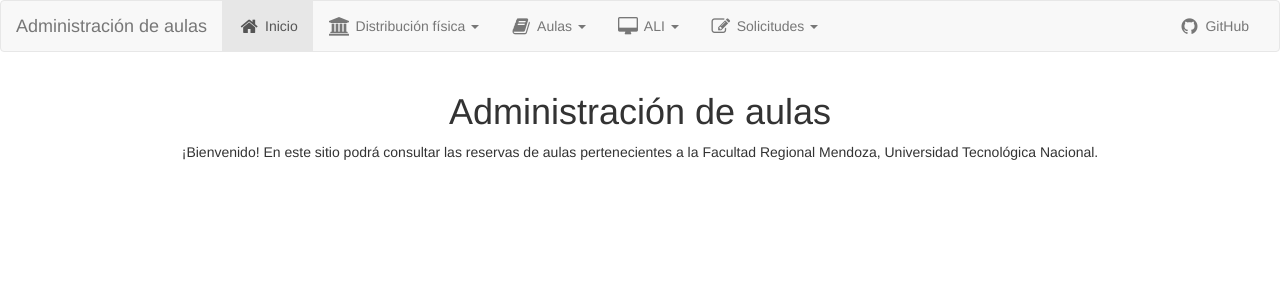
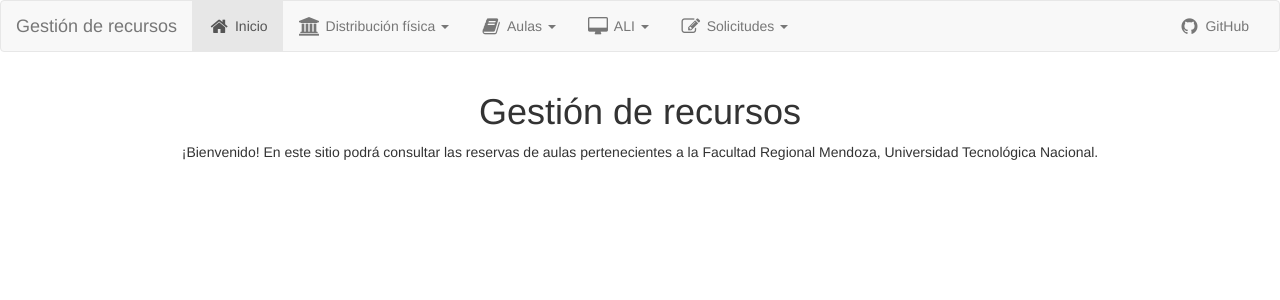
Before and after one commit to utn-frm-si/reservas, a Django app: page / in a window 1280 px wide. Shown: the top 300 px of the page. Run offline with Django 3.2, Linux system fonts and the light colour scheme; data that the repository does not hold is empty; some libraries are stand-ins or nearby versions.

Commit message:
Cambio de título principal a 'Gestión de recursos' (#186)

```diff
--- a/templates/app_reservas/base.html
+++ b/templates/app_reservas/base.html
@@ -13,7 +13,7 @@
 
     <link href="{% static 'favicon.ico' %}" rel="shortcut icon" type="image/x-icon" />
 
-    <title>{% block title %}Administración de aulas{% endblock %}</title>
+    <title>{% block title %}Gestión de recursos{% endblock %}</title>
 
     <!-- Bootstrap core CSS -->
     <link rel="stylesheet" href='{% static 'bootswatch-dist/css/bootstrap.min.css' %}'>
--- a/templates/app_reservas/index.html
+++ b/templates/app_reservas/index.html
@@ -8,12 +8,12 @@
 {% endblock %}
 
 {% block title %}
-    Administración de aulas
+    Gestión de recursos
 {% endblock title %}
 
 {% block contenido %}
 
-    <h1 style="text-align: center;">Administración de aulas</h1>
+    <h1 style="text-align: center;">Gestión de recursos</h1>
 
     <p class="text-center">
     ¡Bienvenido! En este sitio podrá consultar las reservas de aulas pertenecientes a la Facultad Regional Mendoza,
--- a/templates/app_reservas/navbar.html
+++ b/templates/app_reservas/navbar.html
@@ -7,7 +7,7 @@
                 <span class="icon-bar"></span>
                 <span class="icon-bar"></span>
             </button>
-            <a class="navbar-brand hidden-sm hidden-md" href="{% url 'index' %}">Administración de aulas</a>
+            <a class="navbar-brand hidden-sm hidden-md" href="{% url 'index' %}">Gestión de recursos</a>
         </div>
         <div id="navbar" class="navbar-collapse collapse">
             <ul class="nav navbar-nav">
```
